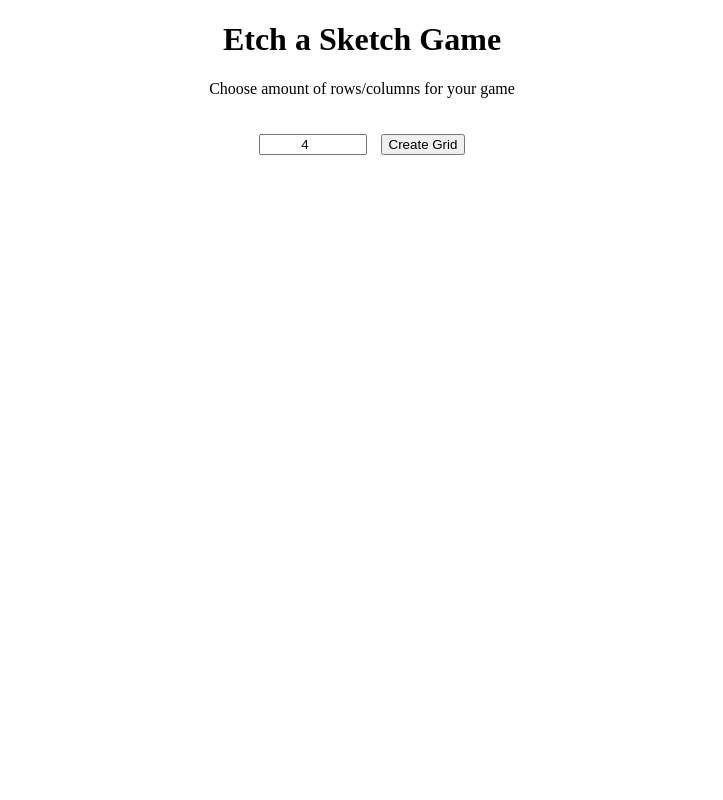
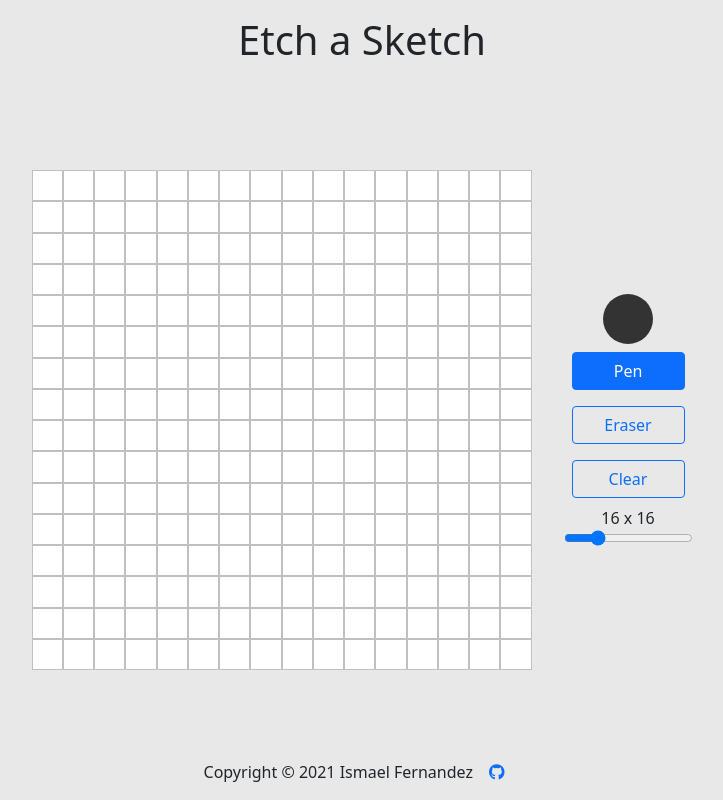
Before and after one commit to callmeisma/etch-a-sketch, a plain HTML site: page index.html in a window 1280 px wide. Shown: the whole page, without its empty margins (278-1001 px from the left). Drawn offline with nearby package versions, Linux system fonts and the light colour scheme.

Commit message:
tidy front end, add change color,tool,size features

```diff
--- a/index.html
+++ b/index.html
@@ -4,12 +4,32 @@
   <meta charset="utf-8">
   <title>Etch a Sketch</title>
   <link rel='stylesheet' href='style.css'>
+  <link href="https://cdn.jsdelivr.net/npm/bootstrap@5.1.3/dist/css/bootstrap.min.css" rel="stylesheet" integrity="sha384-1BmE4kWBq78iYhFldvKuhfTAU6auU8tT94WrHftjDbrCEXSU1oBoqyl2QvZ6jIW3" crossorigin="anonymous">
+  <script src="https://kit.fontawesome.com/4c536a6bd5.js" crossorigin="anonymous"></script>
+  <script src="https://cdn.jsdelivr.net/npm/bootstrap@5.1.3/dist/js/bootstrap.bundle.min.js" integrity="sha384-ka7Sk0Gln4gmtz2MlQnikT1wXgYsOg+OMhuP+IlRH9sENBO0LRn5q+8nbTov4+1p" crossorigin="anonymous"></script>
 </head>
-<body>
-  <h1>Etch a Sketch Game</h1>
-  <p>Choose amount of rows/columns for your game</p>
-  <input id="input" type="number" value="4" min="2" max="100">
-  <button id="creator" type="submit">Create Grid</button>
+<body class="bg-dark bg-opacity-10 d-flex flex-column justify-content-start">
+  <header>
+    <h1 class="text-center m-3">Etch a Sketch</h1>
+  </header>
+  <main class="d-flex flex-wrap justify-content-center align-items-center m-auto">
+    <div id="gridContainer" class="d-flex m-3"></div>
+    <div id="toolbox" class="d-flex flex-row flex-md-column justify-content-start m-3">
+      <input id="color" type="color" value="#333333" class="mx-auto">
+      <button type="button" id="pen" class="btn btn-outline-primary m-2 active">Pen</button>
+      <button type="button" id="eraser" class="btn btn-outline-primary m-2">Eraser</button>
+      <button type="button" id="clear" class="btn btn-outline-primary m-2" onclick="clearGrid()">Clear</button>
+      <div class="d-flex flex-column justify-content-center align-items-center">
+        <label id="size" class="text-center">16 x 16</label>
+        <input id="slider" type="range" value="16" min="1" max="64" onchange="updateSize(this.value)">
+      </div>
+    </div>
+  </main>
+  <footer class="d-flex justify-content-center">
+    <p>Copyright © 2021 Ismael Fernandez</p>
+    <a href="https://github.com/callmeisma" target="_blank" class="mx-3">
+      <i class="fab fa-github" aria-hidden="true"></i></a>
+  </footer>
   <script src="script.js"></script>
 </body>
 </html>
--- a/script.js
+++ b/script.js
@@ -1,47 +1,75 @@
 function buildGrid(unit) {
-    if (document.getElementById('gridContainer')) {
-        container = document.getElementById('gridContainer');
-        document.body.removeChild(container);
+    var gridContainer = document.getElementById('gridContainer');
+
+    if (document.getElementById('grid')) {
+        container = document.getElementById('grid');
+        console.log(container)
+        gridContainer.removeChild(container);
     }
 
     container = document.createElement('div');
-    container.setAttribute('id', 'gridContainer');
-    document.body.appendChild(container);
+    container.setAttribute('id', 'grid');
+    gridContainer.appendChild(container);
 
 
     let gridSize = unit * unit;
 
-    if (gridContainer = document.getElementById('gridContainer').hasChildNodes() === true ) {
-        let items = document.getElementById('gridContainer');
+    if (grid = document.getElementById('grid').hasChildNodes() === true ) {
+        let items = document.getElementById('grid');
         while (items.firstChild) {
             items.removeChild(items.lastChild);
         }
     }
 
     while (gridSize > 0) {
-        gridContainer = document.getElementById('gridContainer');
+        grid = document.getElementById('grid');
         gridItem = document.createElement('div');
         gridItem.setAttribute('class', 'gridItem');
-        gridContainer.appendChild(gridItem);
+        grid.appendChild(gridItem);
         gridSize --;
     }
 
-    containerCont = document.getElementById("gridContainer");
+    containerCont = document.getElementById("grid");
     containerCont.style.gridTemplateColumns = `repeat(${unit}, auto)`;
     containerCont.style.gridTemplateRows = `repeat(${unit}, auto)`;
+
+    cellFill()
 }
 
-document.addEventListener('click', function(e){
-    if (e.target.id === 'creator') {
-        let input = document.getElementById('input').value;
-        buildGrid(input);
-    }
-
-    cell = document.querySelectorAll('.gridItem');
+function cellFill() {
+    var cell = document.querySelectorAll('.gridItem');
+    var color = document.getElementById('color');
 
     cell.forEach((item) => {
         item.addEventListener('mouseover', function(e) {
-            e.target.style.backgroundColor = 'black';
+            if (document.getElementById('pen').classList.contains('active')) {
+                e.target.style.backgroundColor = color.value;
+            } else if (document.getElementById('eraser').classList.contains('active')) {
+                e.target.style.backgroundColor = "white";
+            }
         });
     });
+}
+
+function clearGrid() {
+    buildGrid(document.getElementById('slider').value);
+}
+
+function updateSize(unit) {
+    document.getElementById('size').innerHTML = unit + " x " + unit
+    buildGrid(unit)
+}
+
+// Starting Grid
+buildGrid(16)
+
+// Toggle tool selection between actives
+document.addEventListener('click', function(e){
+    if (e.target.id === 'pen' ) {
+        document.getElementById('pen').classList.add("active")
+        document.getElementById('eraser').classList.remove("active")
+    } else if (e.target.id === 'eraser') {
+        document.getElementById('eraser').classList.add("active")
+        document.getElementById('pen').classList.remove("active")
+    }
 })
--- a/style.css
+++ b/style.css
@@ -1,26 +1,39 @@
-body {
-  text-align: center  ;
+* {
+  margin: 0;
+  padding: 0;
+  box-sizing: content-box;
 }
 
-#gridContainer {
-  margin: auto;
+html {
+  height: 100%;
+}
+
+body {
+  height: 100%;
+}
+
+#grid {
+  margin:auto;
   display: grid;
   width: 500px;
   height: 500px;
   grid-template-columns: '';
   grid-template-rows: '';
-  background-color: aliceblue;
+  background-color: white;
 }
 
 .gridItem {
   border: 1px solid silver;
 }
 
-button, input {
-  margin: 20px 5px;
+input[type='color'] {
+  width: 50px;
+  height: 50px;
+  border: none;
+  background-color: transparent;
 }
 
-input {
-  width: 100px;
-  text-align: center;
+input[type='color']::-webkit-color-swatch {
+  border: none;
+  border-radius: 50px;
 }
```
